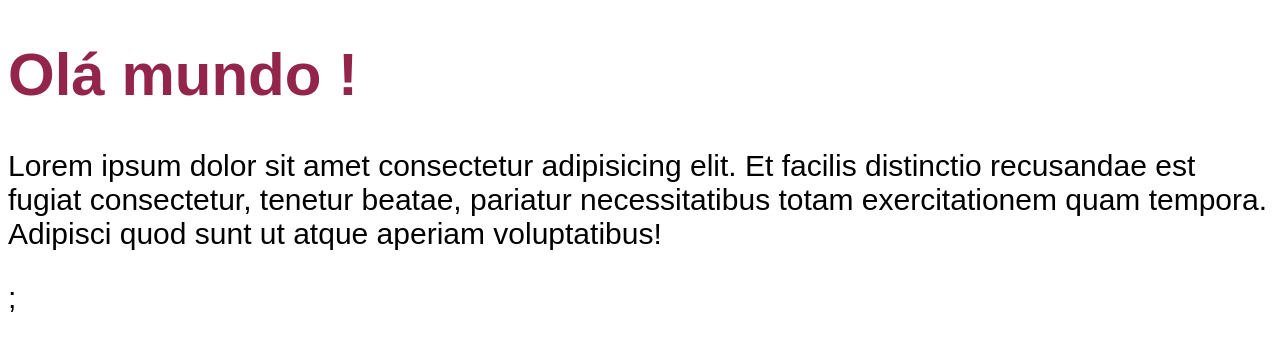
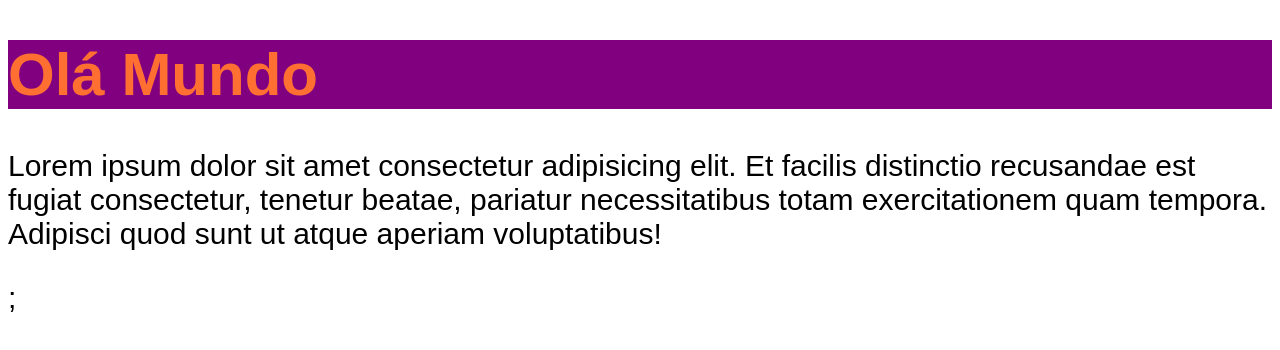
Before and after one commit to Henrique-Kriguer/chronos-pomodoro-henrique, a React (Vite) app: page / in a window 1280 px wide. Shown: the top 350 px of the page. Built offline with nearby package versions, Linux system fonts and the light colour scheme.

Commit message:
usando arquivos de css modules no escopo do componente

```diff
--- a/src/App.tsx
+++ b/src/App.tsx
@@ -1,8 +1,13 @@
+import { Heading } from "./components/Heading";
+
+import "./styles/theme.css";
+import "./styles/global.css";
+
 export function App() {
   console.log("Oi");
   return (
     <>
-      <h1>Olá mundo !</h1>
+      <Heading />
       <p>
         Lorem ipsum dolor sit amet consectetur adipisicing elit. Et facilis
         distinctio recusandae est fugiat consectetur, tenetur beatae, pariatur
--- /dev/null
+++ b/src/components/Heading.module.css
@@ -0,0 +1,6 @@
+.headingPurple {
+  background: purple;
+}
+.headingBlue {
+  background: blue;
+}
--- /dev/null
+++ b/src/components/Heading.tsx
@@ -0,0 +1,6 @@
+import styles from "./Heading.module.css";
+
+export function Heading() {
+  console.log(styles);
+  return <h1 className={styles.headingPurple}> Olá Mundo </h1>;
+}
--- a/src/main.tsx
+++ b/src/main.tsx
@@ -1,7 +1,6 @@
 import { StrictMode } from "react";
 import { createRoot } from "react-dom/client";
 import { App } from "./App";
-import "./styles/global.css";
 
 createRoot(document.getElementById("root")!).render(
   <StrictMode>
--- a/src/styles/global.css
+++ b/src/styles/global.css
@@ -3,5 +3,5 @@ body {
   font-size: 30px;
 }
 h1 {
-  color: rgb(148, 37, 74);
+  color: var(--primary);
 }
--- a/src/styles/theme.css
+++ b/src/styles/theme.css
@@ -0,0 +1,3 @@
+:root {
+  --primary: #ff6f31;
+}
```
